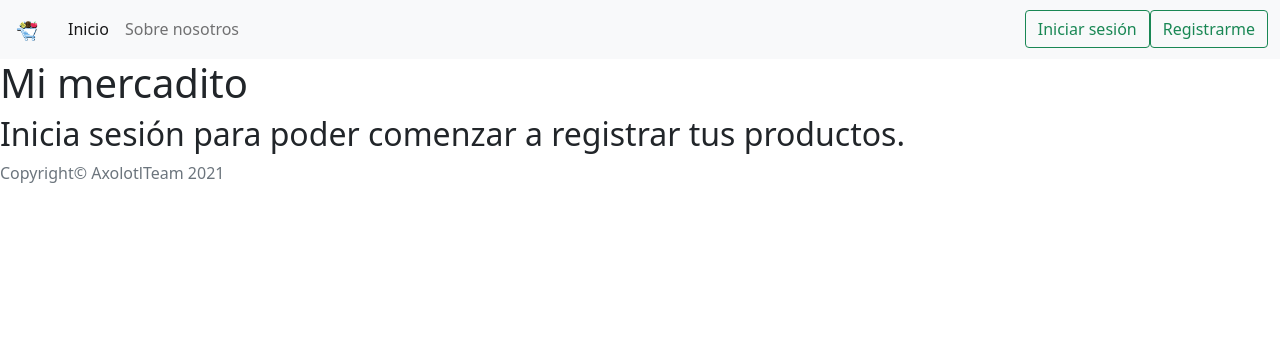
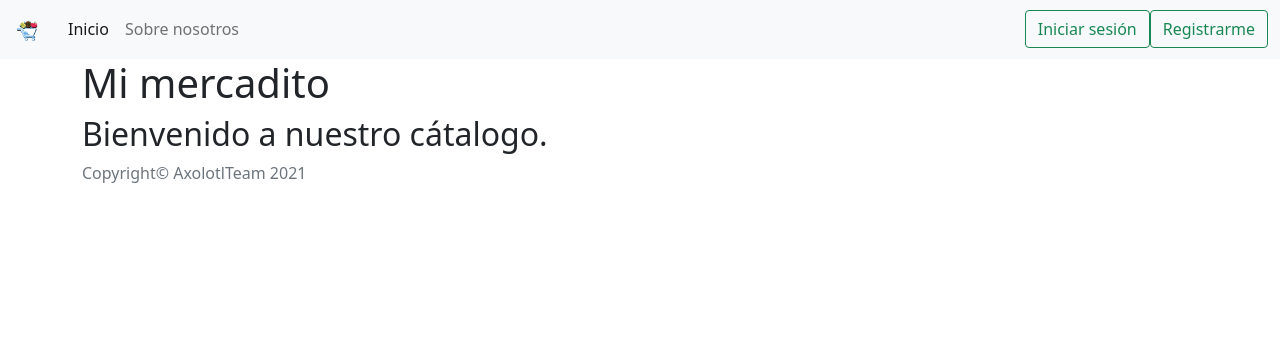
Before and after one commit to Alvaroggm123/Mi-Mercadito, a PHP site: page / in a window 1280 px wide. Shown: the top 359 px of the page. Run offline with PHP 8.4, Linux system fonts and the light colour scheme.

Commit message:
Correcciones multiples.

```diff
--- a/assets/dependencies/foot.php
+++ b/assets/dependencies/foot.php
@@ -1,4 +1,6 @@
 <?php
 $Year = date("Y");
 ?>
-<p class="text-muted copyright">Copyright© AxolotlTeam <?php echo $Year ?></p>
+<div class="container">
+    <p class="text-muted copyright">Copyright© AxolotlTeam <?php echo $Year ?></p>
+</div>
--- a/index.php
+++ b/index.php
@@ -16,9 +16,16 @@ session_start();
 </header>
 
 <body>
+<div class="container">
     <h1>Mi mercadito</h1>
-
-    <h2>Inicia sesión para poder comenzar a registrar tus productos.</h2>
+    <?php
+        if(!isset($_SESSION)){
+            echo "<h2>Inicia sesión para poder comenzar a registrar tus productos.</h2>";
+        }
+        else{
+            echo "<h2>Bienvenido a nuestro cátalogo.</h2>";}
+     ?>
+</div>
 </body>
 <footer>
     <?php include 'assets/dependencies/foot.php' ?>
--- a/sesion/manage/users.php
+++ b/sesion/manage/users.php
@@ -66,6 +66,7 @@ if (isset($_POST['modId']) && (isset($_POST['modUsername']) || isset($_POST['mod
 </header>
 
 <body>
+<div class="container">
     <h1>AxolotlTeam</h1>
     <h2>Bienvenido, desde este panel puedes administrar los usuarios.</h2>
     <?php
@@ -85,6 +86,7 @@ if (isset($_POST['modId']) && (isset($_POST['modUsername']) || isset($_POST['mod
     echo"</table>";
     ?>
 </body>
+</div>
 <footer>
     <?php include '../../assets/dependencies/foot.php' ?>
 </footer>
--- a/sesion/welcome.php
+++ b/sesion/welcome.php
@@ -32,10 +32,6 @@ if (isset($_POST['modCant']) && isset($_POST['mprodId'])) {
     if ($_POST['modCant'] != "")
         $flag = $db->modCantidadProd($_POST['mprodId'], $_POST['modCant']);
     //header('location: users.php');
-    if ($flag)
-        AlertMessage('Usuario modificado correctamente', "");
-    else
-        AlertMessage('No se realizaron modificaciones.', "");
 }
 ?>
 <!DOCTYPE HTML>
```
